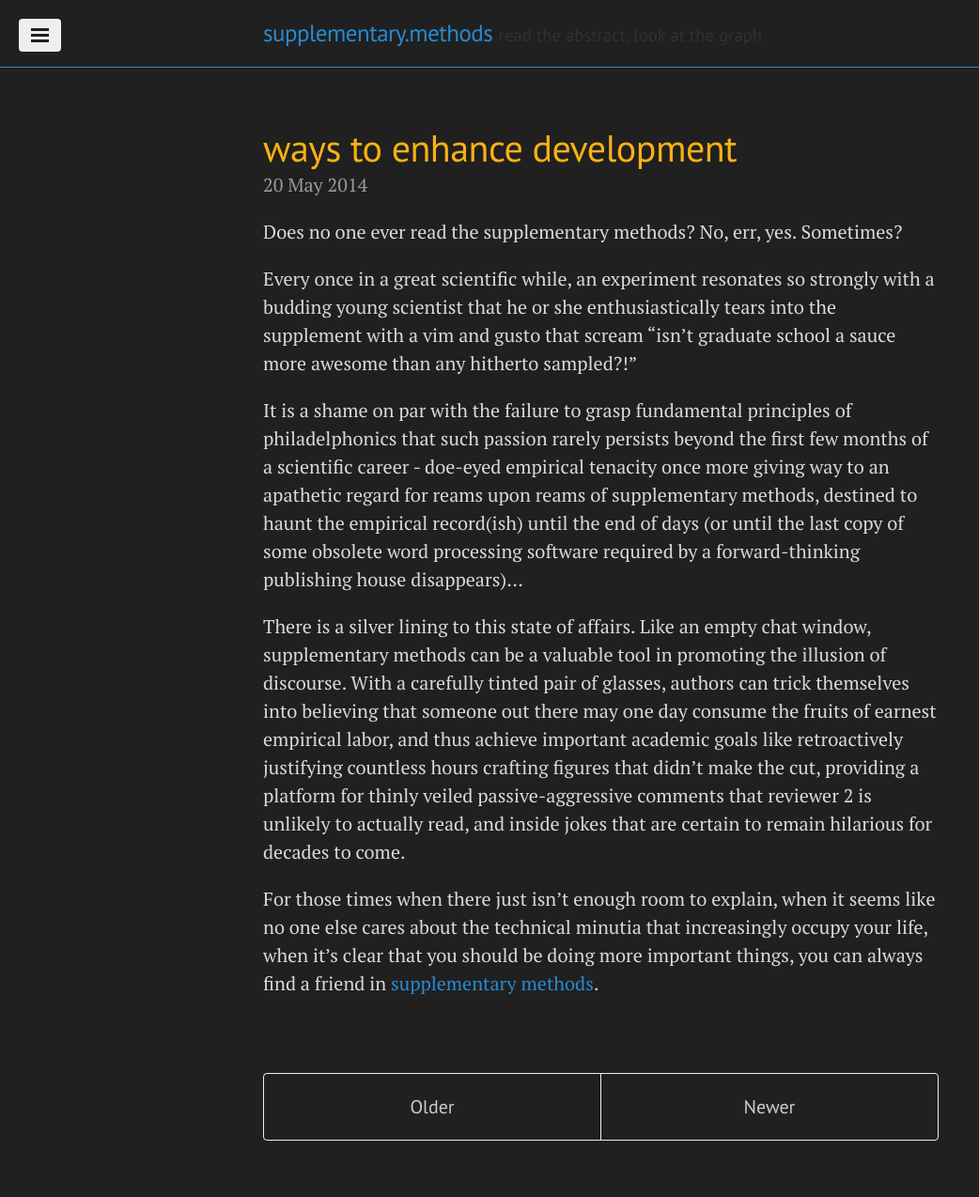
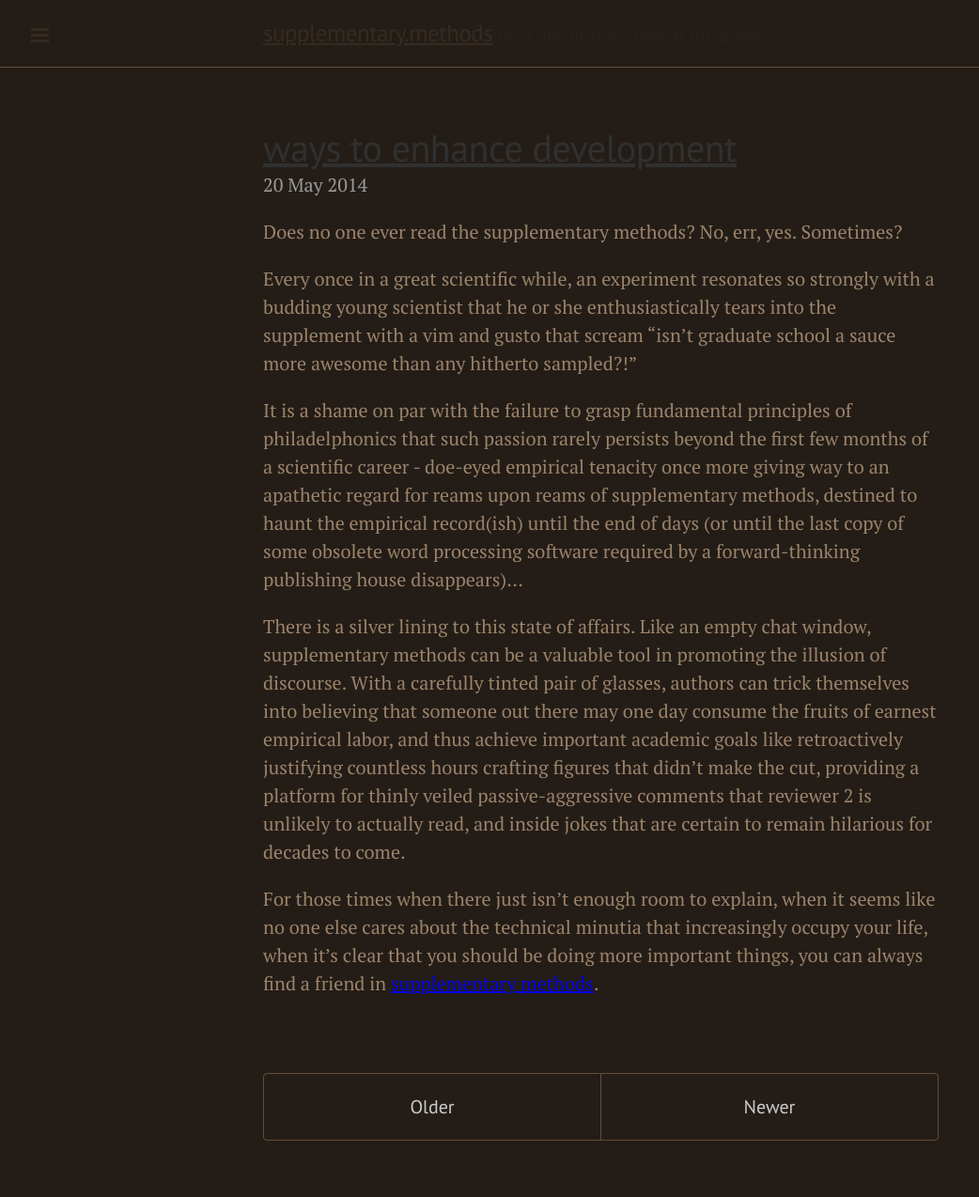
Before and after one commit to wem3/supplementary.methods, a Jekyll site: the page built from index.html, in a window 1280 px wide. Shown: the whole page at 94% size, without its empty margins (0-1042 px from the left). Built offline with Jekyll 4.4.1, drawn with Linux system fonts in a browser that asks for light colours; Markdown is read by kramdown in place of the engine named in the settings; the list of posts is cut into pages by our own code.

Commit message:
browning

```diff
--- a/public/css/lanyon.css
+++ b/public/css/lanyon.css
@@ -47,7 +47,7 @@ html {
 h1, h2, h3, h4, h5, h6 {
   font-family: "PT Sans", Helvetica, Arial, sans-serif;
   font-weight: 400;
-  color: #313131;
+  color: #b5a163;
   letter-spacing: -.025rem;
 }
 
@@ -97,20 +97,20 @@ h1, h2, h3, h4, h5, h6 {
   padding-top:    1rem;
   padding-bottom: 1rem;
   margin-bottom: 3rem;
-  border-bottom: 1px solid #268bd2;
+  border-bottom: 1px solid #624e3b;
 }
 .masthead-title {
   margin-top: 0;
   margin-bottom: 0;
-  color: #202020;
+  color: #352b22;
 }
 .masthead-title a {
-  color: #268bd2;
+  color: #352b22;
 }
 .masthead-title small {
   font-size: 75%;
   font-weight: 400;
-  color: #313131;
+  color: #28211a;;
   letter-spacing: 0;
 }
 
@@ -151,7 +151,7 @@ h1, h2, h3, h4, h5, h6 {
   font-family: "PT Sans", Helvetica, Arial, sans-serif;
   font-size: .875rem; /* 15px */
   color: rgba(255,255,255,.6);
-  background-color: #101010;
+  background-color: #202020;
   -webkit-transition: all .3s ease-in-out;
           transition: all .3s ease-in-out;
 }
@@ -164,7 +164,7 @@ h1, h2, h3, h4, h5, h6 {
 /* Sidebar content */
 .sidebar a {
   font-weight: normal;
-  color: #fff;
+  color: #241d17;
 }
 .sidebar-item {
   padding: 1rem;
@@ -213,8 +213,8 @@ a.sidebar-nav-item:focus {
   display: block;
   width: 2.2rem;
   padding: .5rem .65rem;
-  color: #202020;
-  background-color: #eee;
+  color: #352b22;
+  background-color: #241d17;
   border-radius: 4px;
   cursor: pointer;
 }
@@ -234,8 +234,8 @@ a.sidebar-nav-item:focus {
 
 .sidebar-toggle:active,
 #sidebar-checkbox:checked ~ .sidebar-toggle {
-  color: #fff;
-  background-color: #505050;
+  color: #241d17;
+  background-color: #352b22;
 }
 
 @media (min-width: 30.1rem) {
@@ -305,7 +305,7 @@ a.sidebar-nav-item:focus {
 .page-title,
 .post-title,
 .post-title a {
-  color: ##fab114;;
+  color: #303030;
 }
 .page-title,
 .post-title {
@@ -324,7 +324,7 @@ a.sidebar-nav-item:focus {
 .related {
   padding-top: 2rem;
   padding-bottom: 2rem;
-  border-top: 1px solid #eee;
+  border-top: 1px solid #624e3b;
 }
 .related-posts {
   padding-left: 0;
@@ -338,7 +338,7 @@ a.sidebar-nav-item:focus {
   color: #999;
 }
 .related-posts li a:hover {
-  color: #268bd2;
+  color: #93a14a
   text-decoration: none;
 }
 .related-posts li a:hover small {
@@ -366,7 +366,7 @@ a.sidebar-nav-item:focus {
 .pagination-item {
   display: block;
   padding: 1rem;
-  border: 1px solid #eee;
+  border: 1px solid #624e3b;
 }
 .pagination-item:first-child {
   margin-bottom: -1px;
--- a/public/css/poole.css
+++ b/public/css/poole.css
@@ -59,15 +59,15 @@ html {
 }
 
 body {
-  color: #d9d9d9;
-  background-color: #202020;
+  color: #9b836a;
+  background-color: #241d17;
   -webkit-text-size-adjust: 100%;
       -ms-text-size-adjust: 100%;
 }
 
 /* No `:visited` state is required by default (browsers will use `a`) */
 a {
-  color: #268bd2;
+  color: #93a14a
   text-decoration: none;
 }
 /* `:focus` is linked to `:hover` for basic accessibility */
@@ -81,7 +81,7 @@ h1, h2, h3, h4, h5, h6 {
   margin-bottom: .5rem;
   font-weight: bold;
   line-height: 1.25;
-  color: #fab114;
+  color: #b5a163;
   text-rendering: optimizeLegibility;
 }
 h1 {
@@ -107,7 +107,7 @@ p {
 }
 
 strong {
-  color: #fab114;
+  color: #303030;
 }
 
 
@@ -129,8 +129,8 @@ hr {
   position: relative;
   margin: 1.5rem 0;
   border: 0;
-  border-top: 1px solid #eee;
-  border-bottom: 1px solid #eee;
+  border-top: 1px solid #624e3b;
+  border-bottom: 1px solid #241d17;
 }
 
 abbr {
@@ -153,7 +153,7 @@ code {
   padding: .25em .5em;
   font-size: 85%;
   color: #bf616a;
-  background-color: #e5e5e5;
+  background-color: #f9f9f9;
   border-radius: 3px;
 }
 pre {
@@ -167,7 +167,7 @@ pre {
   white-space: pre-wrap;
   word-break: break-all;
   word-wrap: break-word;
-  background-color: #e5e5e5;
+  background-color: #f9f9f9;
 }
 pre code {
   padding: 0;
@@ -245,7 +245,7 @@ th {
 }
 tbody tr:nth-child(odd) td,
 tbody tr:nth-child(odd) th {
-  background-color: #202020;
+  background-color: #f9f9f9;
 }
 
 
@@ -271,7 +271,7 @@ tbody tr:nth-child(odd) th {
 .message {
   margin-bottom: 1rem;
   padding: 1rem;
-  color: #fff;
+  color: #717171;
   background-color: #f9f9f9;
 }
 
@@ -305,15 +305,15 @@ tbody tr:nth-child(odd) th {
 .masthead-title {
   margin-top: 0;
   margin-bottom: 0;
-  color: #505050;
+  color: #352b22;
 }
 .masthead-title a {
-  color: #505050;
+  color: #352b22;
 }
 .masthead-title small {
   font-size: 75%;
   font-weight: 400;
-  color: #c0c0c0;
+  color: #28211a;;
   letter-spacing: 0;
 }
 
@@ -334,7 +334,7 @@ tbody tr:nth-child(odd) th {
 .page-title,
 .post-title,
 .post-title a {
-  color: #fab114;;
+  color: #303030;
 }
 .page-title,
 .post-title {
@@ -346,14 +346,14 @@ tbody tr:nth-child(odd) th {
   display: block;
   margin-top: -.5rem;
   margin-bottom: 1rem;
-  color: #eee;
+  color: #9a9a9a;
 }
 
 /* Related posts */
 .related {
   padding-top: 2rem;
   padding-bottom: 2rem;
-  border-top: 1px solid #eee;
+  border-top: 1px solid #624e3b;
 }
 .related-posts {
   padding-left: 0;
@@ -367,7 +367,7 @@ tbody tr:nth-child(odd) th {
   color: #999;
 }
 .related-posts li a:hover {
-  color: #268bd2;
+  color: #93a14a
   text-decoration: none;
 }
 .related-posts li a:hover small {
@@ -395,7 +395,7 @@ tbody tr:nth-child(odd) th {
 .pagination-item {
   display: block;
   padding: 1rem;
-  border: 1px solid #eee;
+  border: 1px solid #624e3b;
 }
 .pagination-item:first-child {
   margin-bottom: -1px;
```
